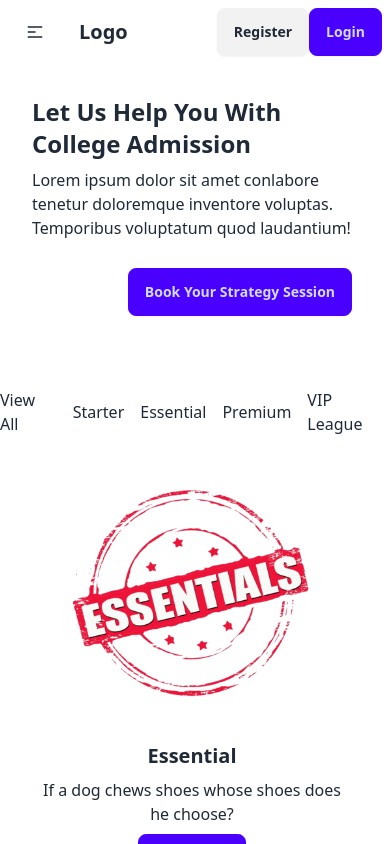
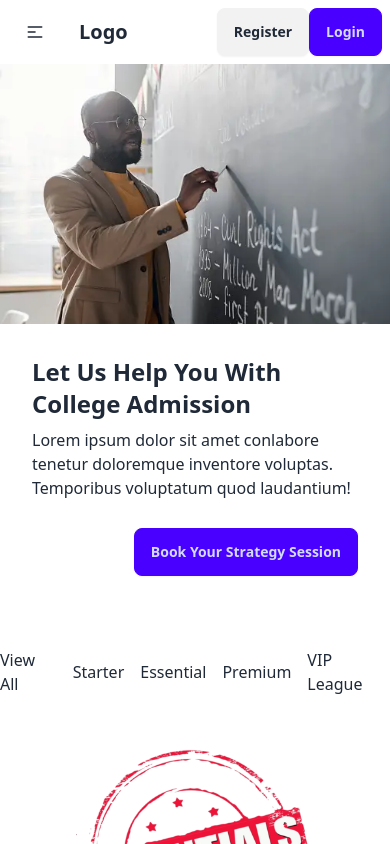
Before and after one commit to suraiyasultana826/p, a React (Vite) app: page / in a window 390 px wide. Shown: the top 844 px of the page. Built offline with nearby package versions, Linux system fonts and the light colour scheme.

Commit message:
made responsive

```diff
--- a/src/Pages/Home/Banner.jsx
+++ b/src/Pages/Home/Banner.jsx
@@ -1,9 +1,9 @@
 import banner from "../../assets/teaching.webp";
 const Banner = () => {
     return (
-        <div className=" md: flex  gap-20 lg: flex  justify-evenly items-center ">
+        <div className=" flex-col-reverse lg: flex  lg:justify-evenly lg:items-center ">
 
-            <div><div className="card bg-base-100 w-96 ">
+            <div><div className="card bg-base-100  ">
   <div className="card-body">
     <h2 className="card-title text-2xl">Let Us Help You With College Admission</h2>
     <p className="">Lorem ipsum dolor sit amet conlabore tenetur doloremque inventore voluptas. Temporibus voluptatum quod laudantium!</p>
```
